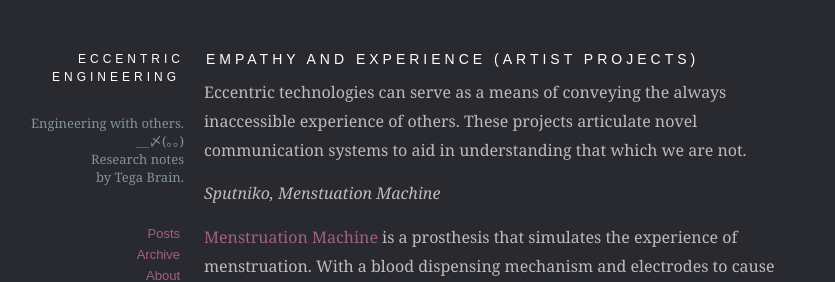
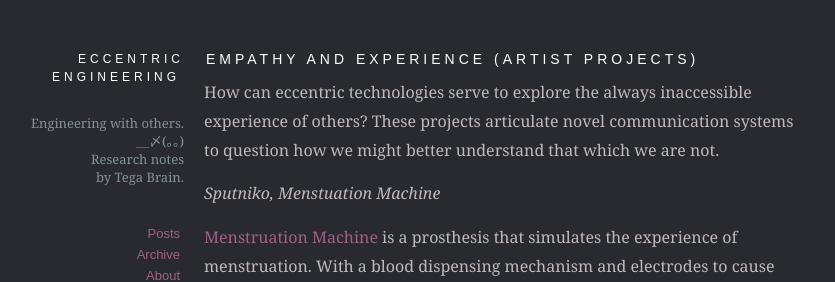
Before and after one commit to eccentricengineering/eccentricengineering.github.io, a Jekyll site: the page built from _posts/2015-06-27-works2.md, in a window 1280 px wide. Shown: the top 282 px of the page, without its empty margins (136-971 px from the left). Built offline with Jekyll 4.4.1, drawn with Linux system fonts in a browser that asks for light colours; nearby versions of some CDN libraries.

Commit message:
Update 2015-06-27-works2.md

```diff
--- a/_posts/2015-06-27-works2.md
+++ b/_posts/2015-06-27-works2.md
@@ -4,7 +4,7 @@ title: Empathy and experience (artist projects)
 date: 2015-06-24 01:43:50
 cover: /images/13082901.jpg
 ---
-Eccentric technologies can serve as a means of conveying the always inaccessible experience of others. These projects articulate novel communication systems to aid in understanding that which we are not.
+How can eccentric technologies serve to explore the always inaccessible experience of others? These projects articulate novel communication systems to question how we might better understand that which we are not.
 
 *Sputniko, Menstuation Machine*
 
```
